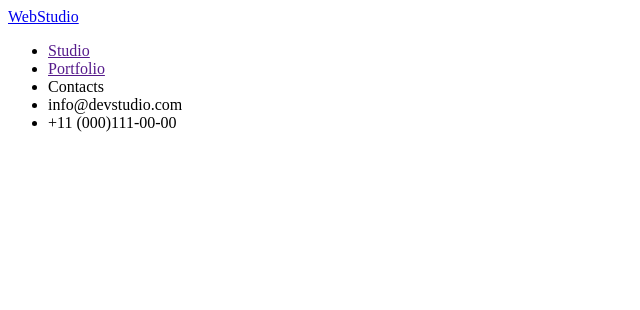
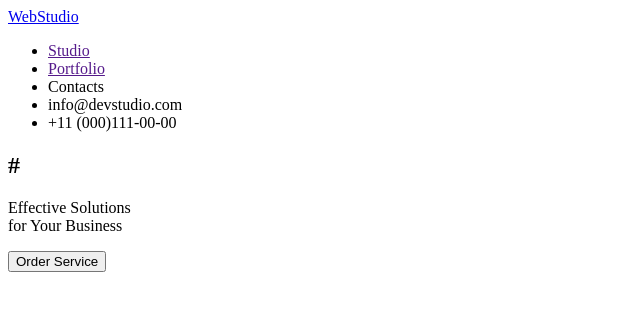
Before and after one commit to Alex2648/goit-markup-hw-01-02, a plain HTML site: page index.html in a window 1280 px wide. Shown: the whole page, without its empty margins (0-640 px from the left). Drawn offline with Linux system fonts and the light colour scheme.

Commit message:
bis button

```diff
--- a/index.html
+++ b/index.html
@@ -13,11 +13,18 @@
             <li><a href="">Studio</a></li>
             <li><a href="">Portfolio</a></li>
             <li><a href=""></a>Contacts</li>
-            <li><a href="mailto:info@devstudio"></a>info@devstudio.com</li>
+            <li><a href="mailto:info@devstudio" target="_blank"></a>info@devstudio.com</li>
             <li><a href="tel:+110001111111"></a>+11 (000)111-00-00</li>
         </ul>
     </nav>
    </header>
+   <main>
+    <h2>#</h2>
+    <p>Effective Solutions<br />
+    for Your Business</p>
+    <button>Order Service</button>
+
+   </main>
 
 </body>
 </html>
```
